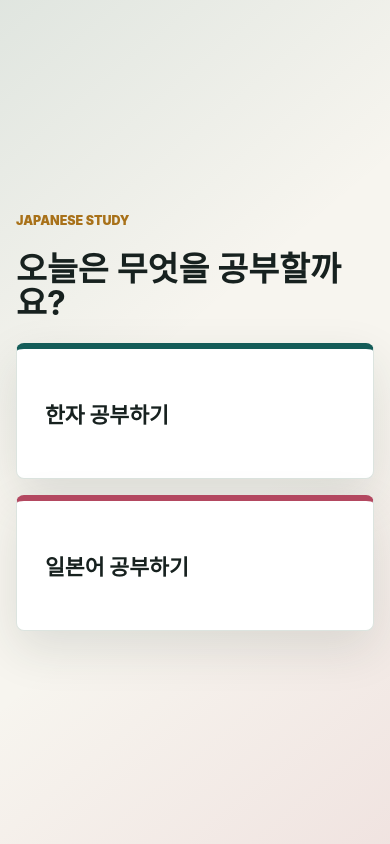
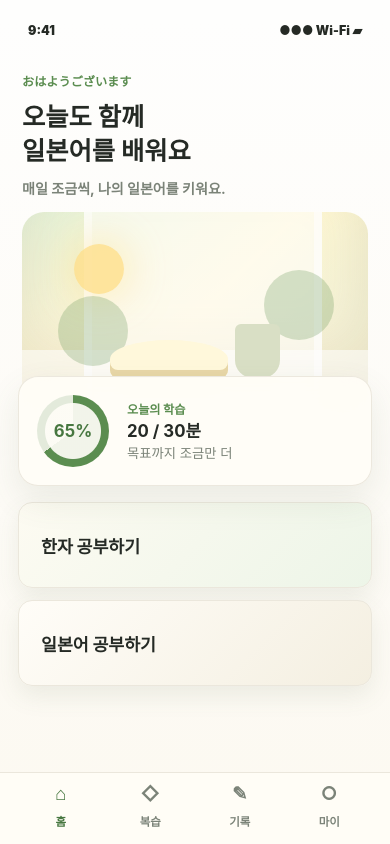
Before and after one commit to wnsgud192837-lgtm/studying, a Next.js app: page / in a window 390 px wide. Built offline with nearby package versions, Linux system fonts and the light colour scheme.

Commit message:
Restyle app with warm mobile learning design

```diff
--- a/app/globals.css
+++ b/app/globals.css
@@ -1,15 +1,16 @@
 :root {
   color-scheme: light;
-  --ink: #17211f;
-  --muted: #5f6d69;
-  --line: #dce4df;
-  --paper: #f7f5ef;
-  --panel: #ffffff;
-  --teal: #145c58;
-  --teal-soft: #dcefeb;
-  --rose: #b34860;
-  --gold: #a87119;
-  --blue: #315f8f;
+  --ink: #252a25;
+  --muted: #7b8378;
+  --line: #ebe7dc;
+  --paper: #f8f4ea;
+  --panel: rgba(255, 253, 247, 0.92);
+  --green: #5b8d50;
+  --green-dark: #477740;
+  --green-soft: #edf4e8;
+  --mint: #dcebdc;
+  --gold: #b79556;
+  --shadow: 0 20px 50px rgba(71, 83, 63, 0.16);
 }
 
 * {
@@ -19,8 +20,8 @@
 body {
   margin: 0;
   background:
-    linear-gradient(140deg, rgba(20, 92, 88, 0.1), transparent 42%),
-    linear-gradient(320deg, rgba(179, 72, 96, 0.1), transparent 40%),
+    radial-gradient(circle at top left, rgba(230, 220, 184, 0.34), transparent 34%),
+    radial-gradient(circle at top right, rgba(155, 190, 142, 0.2), transparent 32%),
     var(--paper);
   color: var(--ink);
   font-family:
@@ -35,7 +36,7 @@ input {
 button {
   min-height: 42px;
   border: 0;
-  border-radius: 8px;
+  border-radius: 14px;
   cursor: pointer;
   font-weight: 800;
 }
@@ -48,109 +49,280 @@ button:disabled {
 .home-screen,
 .app-shell {
   min-height: 100svh;
-  padding: 24px;
+  display: grid;
+  place-items: center;
+  padding: 18px;
 }
 
-.home-screen {
+.phone-shell {
+  width: min(100%, 390px);
+  min-height: 820px;
+  position: relative;
   display: grid;
-  place-items: center;
+  align-content: start;
+  gap: 16px;
+  padding: 18px 18px 84px;
+  overflow: hidden;
+  background:
+    linear-gradient(180deg, rgba(255, 255, 255, 0.92), rgba(252, 249, 241, 0.96)),
+    var(--paper);
+  border: 1px solid rgba(230, 225, 212, 0.9);
+  border-radius: 28px;
+  box-shadow: var(--shadow);
+}
+
+.phone-status {
+  height: 24px;
+  display: flex;
+  align-items: center;
+  justify-content: space-between;
+  padding: 0 10px;
+  color: var(--ink);
+  font-size: 0.78rem;
+  font-weight: 900;
 }
 
 .home-inner {
-  width: min(100%, 720px);
-  display: grid;
-  gap: 24px;
-}
-
-.home-inner h1,
-.section-header h1 {
-  margin: 0;
-  font-size: clamp(2.1rem, 8vw, 4rem);
-  line-height: 1;
-}
-
-.home-actions {
-  display: grid;
-  grid-template-columns: repeat(2, minmax(0, 1fr));
   gap: 16px;
 }
 
-.home-actions button {
-  min-height: 180px;
-  padding: 28px;
-  background: var(--panel);
-  border: 1px solid var(--line);
-  box-shadow: 0 18px 48px rgba(32, 46, 43, 0.12);
-  color: var(--ink);
-  font-size: clamp(1.35rem, 5vw, 2rem);
-  text-align: left;
-}
-
-.home-actions button:first-child {
-  border-top: 6px solid var(--teal);
-}
-
-.home-actions button:last-child {
-  border-top: 6px solid var(--rose);
-}
-
-.app-shell {
+.home-hero {
   display: grid;
-  place-items: start center;
-}
-
-.study-panel {
-  width: min(100%, 1120px);
-  display: grid;
-  gap: 18px;
-}
-
-.section-header {
-  display: flex;
-  align-items: end;
-  justify-content: space-between;
-  gap: 16px;
+  gap: 10px;
+  padding: 14px 4px 0;
 }
 
 .eyebrow,
 .source-label {
   margin: 0;
-  color: var(--gold);
-  font-size: 0.78rem;
+  color: var(--green);
+  font-size: 0.76rem;
   font-weight: 900;
-  text-transform: uppercase;
+}
+
+.home-hero h1,
+.section-header h1 {
+  margin: 0;
+  color: var(--ink);
+  font-size: 1.58rem;
+  line-height: 1.35;
+}
+
+.home-hero p:not(.eyebrow) {
+  margin: 0;
+  color: var(--muted);
+  font-size: 0.88rem;
+  font-weight: 700;
+}
+
+.window-scene {
+  height: 190px;
+  position: relative;
+  overflow: hidden;
+  margin-top: 4px;
+  border-radius: 22px;
+  background:
+    linear-gradient(180deg, rgba(255, 255, 247, 0.35), rgba(255, 246, 222, 0.82)),
+    linear-gradient(135deg, #d5eac9, #fff2bf 52%, #d2e3c4);
+  box-shadow: inset 0 -46px 60px rgba(167, 134, 88, 0.16);
+}
+
+.window-scene::before,
+.window-scene::after {
+  content: "";
+  position: absolute;
+  background: rgba(255, 255, 255, 0.56);
+}
+
+.window-scene::before {
+  width: 64%;
+  height: 100%;
+  left: 18%;
+  top: 0;
+  border-left: 8px solid rgba(255, 255, 255, 0.58);
+  border-right: 8px solid rgba(255, 255, 255, 0.58);
+}
+
+.window-scene::after {
+  width: 100%;
+  height: 52px;
+  left: 0;
+  bottom: 0;
+}
+
+.sun,
+.plant,
+.book,
+.cup {
+  position: absolute;
+  z-index: 1;
+}
+
+.sun {
+  width: 50px;
+  height: 50px;
+  top: 32px;
+  left: 52px;
+  border-radius: 50%;
+  background: rgba(255, 223, 137, 0.8);
+  box-shadow: 0 0 45px rgba(255, 226, 145, 0.8);
+}
+
+.plant {
+  width: 70px;
+  height: 70px;
+  border-radius: 50%;
+  background: rgba(105, 151, 91, 0.28);
+}
+
+.plant.one {
+  right: 34px;
+  top: 58px;
+}
+
+.plant.two {
+  left: 36px;
+  bottom: 36px;
+}
+
+.book {
+  width: 118px;
+  height: 38px;
+  left: 88px;
+  bottom: 24px;
+  border-radius: 50% 50% 8px 8px;
+  background: #fff8db;
+  box-shadow: inset 0 -8px 0 #e8d7a7;
+}
+
+.cup {
+  width: 45px;
+  height: 54px;
+  right: 88px;
+  bottom: 24px;
+  border-radius: 6px 6px 18px 18px;
+  background: #d9dfc5;
+}
+
+.daily-card,
+.study-card,
+.review-row,
+.flashcard,
+.edit-form,
+.kanji-detail,
+.empty {
+  background: var(--panel);
+  border: 1px solid rgba(235, 231, 220, 0.92);
+  border-radius: 20px;
+  box-shadow: 0 14px 34px rgba(92, 105, 78, 0.11);
+  backdrop-filter: blur(16px);
+}
+
+.daily-card {
+  display: grid;
+  grid-template-columns: auto 1fr;
+  gap: 18px;
+  align-items: center;
+  padding: 18px;
+  margin-top: -42px;
+  z-index: 2;
+}
+
+.daily-card strong {
+  display: block;
+  font-size: 1.05rem;
+}
+
+.daily-card small {
+  color: var(--muted);
+}
+
+.progress-ring {
+  width: 72px;
+  height: 72px;
+  display: grid;
+  place-items: center;
+  border-radius: 50%;
+  background:
+    radial-gradient(circle, var(--panel) 54%, transparent 56%),
+    conic-gradient(var(--green) 65%, #e3eadb 0);
+  color: var(--green-dark);
+}
+
+.home-actions {
+  display: grid;
+  gap: 12px;
+}
+
+.home-actions button {
+  min-height: 86px;
+  padding: 0 22px;
+  background: var(--panel);
+  border: 1px solid var(--line);
+  color: var(--ink);
+  text-align: left;
+  box-shadow: 0 10px 24px rgba(92, 105, 78, 0.1);
+  font-size: 1.08rem;
+}
+
+.home-actions button:first-child {
+  background: linear-gradient(135deg, #fdfbf2, #edf5e8);
+}
+
+.home-actions button:last-child {
+  background: linear-gradient(135deg, #fffdf8, #f4efe1);
+}
+
+.study-panel {
+  width: min(100%, 390px);
+}
+
+.section-header {
+  display: grid;
+  grid-template-columns: 42px 1fr 42px;
+  align-items: center;
+  text-align: center;
+}
+
+.section-header .ghost-button {
+  padding: 0;
+  border-radius: 50%;
+  font-size: 1.5rem;
+}
+
+.section-header h1 {
+  font-size: 1rem;
 }
 
 .ghost-button,
 .audio-button {
-  padding: 0 16px;
-  background: rgba(255, 255, 255, 0.78);
+  background: rgba(255, 255, 255, 0.68);
   border: 1px solid var(--line);
-  color: var(--muted);
+  color: var(--green-dark);
 }
 
 .stats-grid {
   display: grid;
   grid-template-columns: repeat(4, minmax(0, 1fr));
-  gap: 8px;
+  gap: 7px;
 }
 
 .stats-grid span {
-  min-height: 78px;
+  min-height: 64px;
   display: grid;
   place-items: center;
-  gap: 3px;
-  padding: 10px;
-  background: rgba(255, 255, 255, 0.74);
+  padding: 8px 4px;
+  background: rgba(255, 255, 255, 0.58);
   border: 1px solid var(--line);
-  border-radius: 8px;
+  border-radius: 16px;
   color: var(--muted);
-  font-size: 0.86rem;
+  font-size: 0.7rem;
+  text-align: center;
 }
 
 .stats-grid strong {
   color: var(--ink);
-  font-size: 1.35rem;
+  font-size: 1rem;
 }
 
 .tabs,
@@ -158,70 +330,72 @@ button:disabled {
 .inline-actions,
 .card-actions {
   display: flex;
-  flex-wrap: wrap;
   gap: 8px;
+  overflow-x: auto;
+  scrollbar-width: none;
+}
+
+.tabs::-webkit-scrollbar,
+.level-list::-webkit-scrollbar,
+.inline-actions::-webkit-scrollbar,
+.card-actions::-webkit-scrollbar {
+  display: none;
 }
 
 .tabs button,
 .level-list button,
 .inline-actions button,
 .compact-row button {
+  flex: 0 0 auto;
   padding: 0 14px;
-  background: var(--panel);
-  border: 1px solid var(--line);
+  background: transparent;
+  border: 1px solid transparent;
   color: var(--muted);
+  border-radius: 14px;
 }
 
 .tabs button.active,
-.level-list button.active,
+.level-list button.active {
+  color: var(--green-dark);
+  border-bottom: 2px solid var(--green);
+  border-radius: 0;
+}
+
 .inline-actions button:first-child {
-  background: var(--teal);
-  border-color: var(--teal);
+  background: var(--green);
   color: #fff;
 }
 
 .stack {
   display: grid;
-  gap: 12px;
+  gap: 10px;
 }
 
 .search-input,
 .edit-form input {
   width: 100%;
-  min-height: 52px;
-  padding: 0 16px;
+  min-height: 48px;
+  padding: 0 15px;
   border: 1px solid var(--line);
-  border-radius: 8px;
-  background: var(--panel);
+  border-radius: 16px;
+  background: rgba(255, 255, 255, 0.72);
   color: var(--ink);
 }
 
 .item-grid {
   display: grid;
-  grid-template-columns: repeat(auto-fit, minmax(240px, 1fr));
-  gap: 12px;
-}
-
-.study-card,
-.review-row,
-.flashcard,
-.edit-form,
-.kanji-detail {
-  background: var(--panel);
-  border: 1px solid var(--line);
-  border-radius: 8px;
-  box-shadow: 0 12px 34px rgba(32, 46, 43, 0.08);
+  gap: 10px;
 }
 
 .study-card {
   display: grid;
   gap: 8px;
-  padding: 18px;
+  padding: 16px;
 }
 
 .study-card h2 {
   margin: 0;
-  font-size: 2rem;
+  font-size: 1.2rem;
 }
 
 .study-card p,
@@ -241,13 +415,15 @@ button:disabled {
 .card-actions {
   align-items: center;
   justify-content: space-between;
+  font-size: 0.78rem;
 }
 
-.card-actions button {
-  min-height: 36px;
-  padding: 0 12px;
-  background: var(--teal-soft);
-  color: var(--teal);
+.card-actions button,
+.audio-button {
+  min-height: 34px;
+  padding: 0 11px;
+  background: var(--green-soft);
+  color: var(--green-dark);
 }
 
 .reading {
@@ -256,76 +432,74 @@ button:disabled {
 }
 
 .flashcard {
-  min-height: 430px;
+  min-height: 420px;
   display: grid;
   align-content: center;
   justify-items: center;
-  gap: 16px;
-  padding: 30px;
+  gap: 14px;
+  padding: 22px;
   text-align: center;
 }
 
 .japanese {
   margin: 0;
-  font-size: clamp(4.5rem, 16vw, 8rem);
+  font-size: clamp(4.4rem, 24vw, 6.4rem);
   font-weight: 950;
   line-height: 1;
 }
 
 .reveal-button {
-  padding: 0 20px;
-  background: var(--teal-soft);
-  color: var(--teal);
+  padding: 0 22px;
+  background: var(--green);
+  color: #fff;
 }
 
 .answer {
   display: grid;
-  gap: 8px;
+  gap: 7px;
 }
 
 .answer p {
-  font-size: 1.6rem;
+  font-size: 1.35rem;
   font-weight: 900;
 }
 
 .rating-grid {
   width: 100%;
   display: grid;
-  grid-template-columns: repeat(4, minmax(0, 1fr));
+  grid-template-columns: repeat(2, minmax(0, 1fr));
   gap: 8px;
 }
 
 .rating-grid button:nth-child(1) {
-  background: var(--rose);
+  background: #b56a62;
   color: #fff;
 }
 
 .rating-grid button:nth-child(2) {
-  background: #c47d2b;
+  background: #c69a58;
   color: #fff;
 }
 
 .rating-grid button:nth-child(3) {
-  background: var(--blue);
+  background: #7194a1;
   color: #fff;
 }
 
 .rating-grid button:nth-child(4) {
-  background: var(--teal);
+  background: var(--green);
   color: #fff;
 }
 
 .review-row {
   display: grid;
-  grid-template-columns: auto minmax(0, 1fr) minmax(320px, 0.8fr);
-  gap: 14px;
-  align-items: center;
-  padding: 16px;
+  gap: 12px;
+  padding: 15px;
 }
 
 .review-row strong {
   display: block;
-  font-size: 1.4rem;
+  font-size: 1.2rem;
 }
 
 .review-row span,
@@ -337,104 +511,103 @@ button:disabled {
 .manage-layout,
 .kanji-layout {
   display: grid;
-  grid-template-columns: minmax(280px, 0.8fr) minmax(0, 1.2fr);
-  gap: 16px;
-  align-items: start;
+  gap: 14px;
 }
 
 .edit-form {
   display: grid;
-  gap: 12px;
-  padding: 18px;
+  gap: 11px;
+  padding: 16px;
 }
 
 .edit-form h2 {
   margin: 0;
+  font-size: 1.1rem;
 }
 
 .edit-form label {
   display: grid;
   gap: 6px;
   color: var(--muted);
+  font-size: 0.86rem;
   font-weight: 800;
 }
 
 .edit-form button[type="submit"] {
-  background: var(--teal);
+  background: var(--green);
   color: #fff;
 }
 
 .compact-row {
   display: grid;
   grid-template-columns: minmax(0, 1fr) auto auto;
-  gap: 8px;
+  gap: 7px;
   align-items: center;
-  padding: 12px;
-  background: rgba(255, 255, 255, 0.72);
+  padding: 10px 12px;
+  background: rgba(255, 255, 255, 0.6);
   border: 1px solid var(--line);
-  border-radius: 8px;
+  border-radius: 16px;
 }
 
 .kanji-grid {
   display: grid;
-  grid-template-columns: repeat(auto-fit, minmax(120px, 1fr));
-  gap: 10px;
+  grid-template-columns: repeat(3, minmax(0, 1fr));
+  gap: 9px;
 }
 
 .kanji-grid button {
-  min-height: 120px;
+  min-height: 106px;
   display: grid;
   place-items: center;
-  gap: 6px;
-  padding: 14px;
-  background: var(--panel);
+  gap: 4px;
+  padding: 10px;
+  background: rgba(255, 255, 255, 0.72);
   border: 1px solid var(--line);
   color: var(--ink);
-  font-size: 2.6rem;
+  font-size: 2.3rem;
 }
 
 .kanji-grid button.active {
-  border-color: var(--teal);
-  box-shadow: inset 0 0 0 2px var(--teal);
+  border-color: var(--green);
+  box-shadow: inset 0 0 0 2px var(--green);
 }
 
 .kanji-grid span {
   color: var(--muted);
-  font-size: 0.9rem;
+  font-size: 0.78rem;
 }
 
 .kanji-detail {
   display: grid;
-  grid-template-columns: minmax(220px, 0.75fr) minmax(0, 1.25fr);
-  gap: 18px;
-  padding: 22px;
+  gap: 16px;
+  padding: 16px;
 }
 
 .kanji-main {
-  min-height: 360px;
+  min-height: 260px;
   display: grid;
   place-items: center;
   align-content: center;
-  gap: 12px;
-  background: var(--teal-soft);
-  border-radius: 8px;
+  gap: 10px;
+  background: linear-gradient(135deg, #edf5e8, #fffaf0);
+  border-radius: 18px;
 }
 
 .kanji-main p {
   margin: 0;
-  font-size: clamp(8rem, 24vw, 14rem);
+  font-size: clamp(7rem, 34vw, 10rem);
   font-weight: 950;
   line-height: 1;
 }
 
 .kanji-main span {
-  color: var(--teal);
+  color: var(--green);
   font-weight: 900;
 }
 
 .kanji-info {
   display: grid;
-  gap: 16px;
+  gap: 14px;
 }
 
 .kanji-info h2,
@@ -446,31 +619,31 @@ button:disabled {
 .kanji-info dl {
   display: grid;
   grid-template-columns: repeat(2, minmax(0, 1fr));
-  gap: 10px;
+  gap: 8px;
 }
 
 .kanji-info dt {
   color: var(--muted);
+  font-size: 0.8rem;
   font-weight: 800;
 }
 
 .kanji-info dd {
   margin: 4px 0 0;
-  font-size: 1.2rem;
+  font-size: 1rem;
   font-weight: 900;
 }
 
 .example-list {
   display: grid;
-  grid-template-columns: repeat(auto-fit, minmax(150px, 1fr));
   gap: 8px;
 }
 
 .example-list button {
   display: grid;
-  gap: 4px;
+  gap: 3px;
   padding: 12px;
-  background: var(--panel);
+  background: rgba(255, 255, 255, 0.66);
   border: 1px solid var(--line);
   color: var(--ink);
   text-align: left;
@@ -483,35 +656,52 @@ button:disabled {
 }
 
 .empty {
-  padding: 18px;
-  background: rgba(255, 255, 255, 0.72);
-  border: 1px solid var(--line);
-  border-radius: 8px;
+  padding: 16px;
 }
 
-@media (max-width: 760px) {
+.bottom-nav {
+  position: absolute;
+  left: 0;
+  right: 0;
+  bottom: 0;
+  height: 72px;
+  display: grid;
+  grid-template-columns: repeat(4, minmax(0, 1fr));
+  padding: 6px 16px 10px;
+  background: rgba(255, 253, 247, 0.96);
+  border-top: 1px solid var(--line);
+}
+
+.bottom-nav button {
+  min-height: 54px;
+  display: grid;
+  place-items: center;
+  gap: 2px;
+  background: transparent;
+  color: var(--muted);
+  font-size: 0.72rem;
+}
+
+.bottom-nav span {
+  font-size: 1.15rem;
+  line-height: 1;
+}
+
+.bottom-nav button.active {
+  color: var(--green-dark);
+}
+
+@media (max-width: 430px) {
   .home-screen,
   .app-shell {
-    padding: 16px;
+    padding: 0;
+    place-items: stretch;
   }
 
-  .home-actions,
-  .stats-grid,
-  .manage-layout,
-  .kanji-layout,
-  .kanji-detail,
-  .kanji-info dl,
-  .review-row,
-  .rating-grid {
-    grid-template-columns: 1fr;
-  }
-
-  .section-header {
-    align-items: start;
-    flex-direction: column;
-  }
-
-  .home-actions button {
-    min-height: 136px;
+  .phone-shell {
+    width: 100%;
+    min-height: 100svh;
+    border: 0;
+    border-radius: 0;
   }
 }
--- a/app/page.js
+++ b/app/page.js
@@ -173,6 +173,33 @@ function RatingButtons({ onRate }) {
   );
 }
 
+function PhoneStatus() {
+  return (
+    <div className="phone-status" aria-hidden="true">
+      <span>9:41</span>
+      <span>●●●  Wi-Fi  ▰</span>
+    </div>
+  );
+}
+
+function BottomNav({ onHome, active = "home" }) {
+  return (
+    <nav className="bottom-nav" aria-label="하단 메뉴">
+      {[
+        ["home", "홈"],
+        ["review", "복습"],
+        ["record", "기록"],
+        ["profile", "마이"]
+      ].map(([key, label]) => (
+        <button key={key} className={active === key ? "active" : ""} type="button" onClick={key === "home" ? onHome : undefined}>
+          <span>{key === "home" ? "⌂" : key === "review" ? "◇" : key === "record" ? "✎" : "○"}</span>
+          {label}
+        </button>
+      ))}
+    </nav>
+  );
+}
+
 function StatStrip({ stats }) {
   return (
     <div className="stats-grid" aria-label="학습 통계">
@@ -199,9 +226,30 @@ function StatStrip({ stats }) {
 function HomeScreen({ onSelect }) {
   return (
     <main className="home-screen">
-      <section className="home-inner" aria-label="학습 선택">
-        <p className="eyebrow">Japanese Study</p>
-        <h1>오늘은 무엇을 공부할까요?</h1>
+      <section className="phone-shell home-inner" aria-label="학습 선택">
+        <PhoneStatus />
+        <div className="home-hero">
+          <p className="eyebrow">おはようございます</p>
+          <h1>오늘도 함께<br />일본어를 배워요</h1>
+          <p>매일 조금씩, 나의 일본어를 키워요.</p>
+          <div className="window-scene" aria-hidden="true">
+            <span className="sun" />
+            <span className="plant one" />
+            <span className="plant two" />
+            <span className="book" />
+            <span className="cup" />
+          </div>
+        </div>
+        <div className="daily-card">
+          <div className="progress-ring">
+            <strong>65%</strong>
+          </div>
+          <div>
+            <p className="eyebrow">오늘의 학습</p>
+            <strong>20 / 30분</strong>
+            <small>목표까지 조금만 더</small>
+          </div>
+        </div>
         <div className="home-actions">
           <button type="button" onClick={() => onSelect("kanji")}>
             한자 공부하기
@@ -210,6 +258,7 @@ function HomeScreen({ onSelect }) {
             일본어 공부하기
           </button>
         </div>
+        <BottomNav onHome={() => onSelect("home")} />
       </section>
     </main>
   );
@@ -287,10 +336,11 @@ function JapaneseStudy({ state, onBack }) {
 
   return (
     <main className="app-shell">
-      <section className="study-panel wide" aria-label="일본어 공부">
+      <section className="phone-shell study-panel wide" aria-label="일본어 공부">
+        <PhoneStatus />
         <header className="section-header">
           <button className="ghost-button" type="button" onClick={onBack}>
-            처음으로
+            ‹
           </button>
           <div>
             <p className="eyebrow">Japanese Words</p>
@@ -399,6 +449,7 @@ function JapaneseStudy({ state, onBack }) {
             </div>
           </section>
         ) : null}
+        <BottomNav onHome={onBack} active={tab === "review" ? "review" : "home"} />
       </section>
     </main>
   );
@@ -525,10 +576,11 @@ function KanjiStudy({ state, onBack }) {
 
   return (
     <main className="app-shell">
-      <section className="study-panel wide" aria-label="한자 공부">
+      <section className="phone-shell study-panel wide" aria-label="한자 공부">
+        <PhoneStatus />
         <header className="section-header">
           <button className="ghost-button" type="button" onClick={onBack}>
-            처음으로
+            ‹
           </button>
           <div>
             <p className="eyebrow">Kanji Study</p>
@@ -623,6 +675,7 @@ function KanjiStudy({ state, onBack }) {
             </div>
           </section>
         ) : null}
+        <BottomNav onHome={onBack} active={tab === "review" ? "review" : "home"} />
       </section>
     </main>
   );
```
